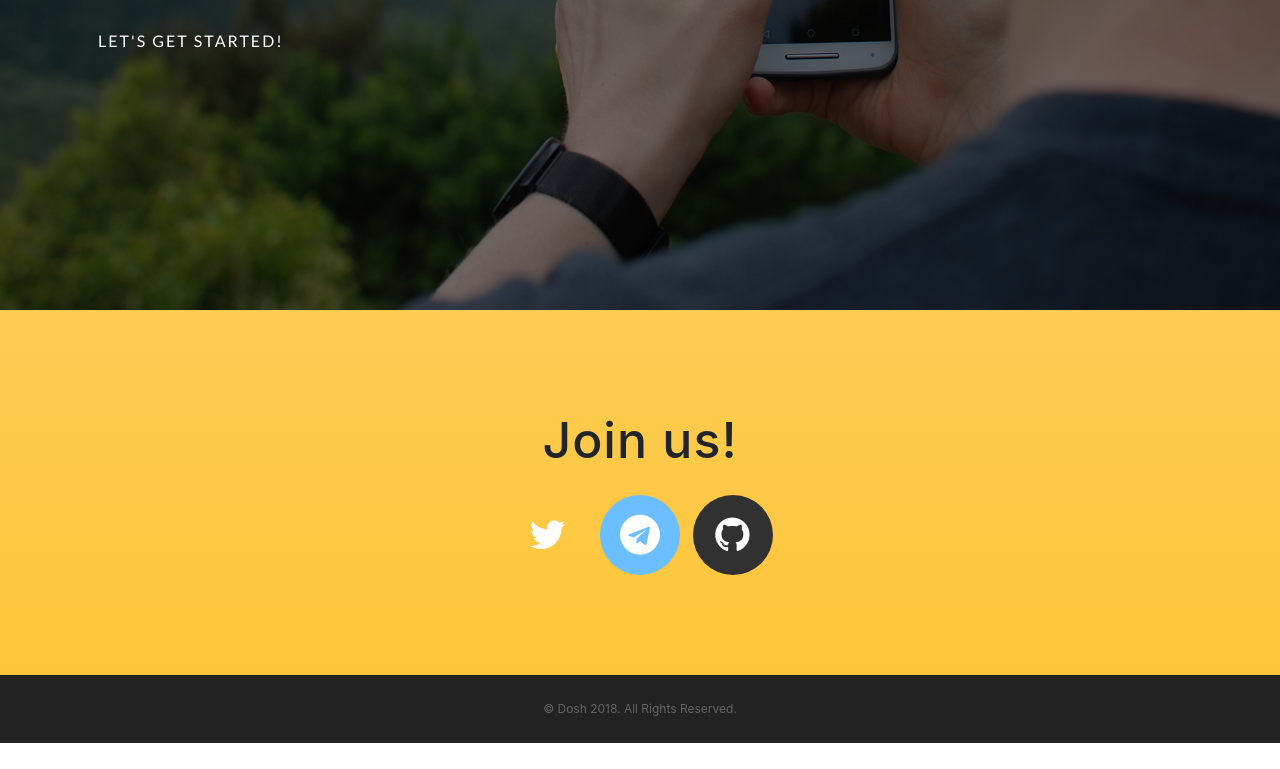
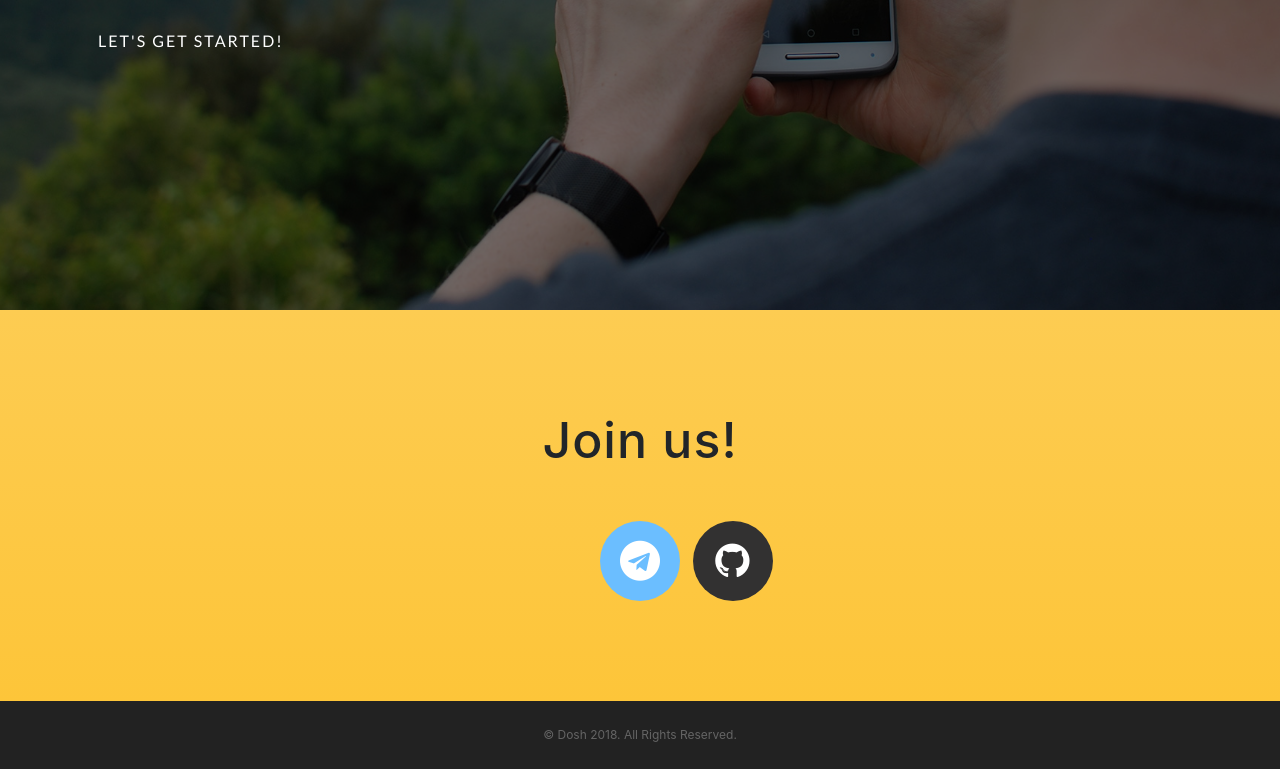
Before and after one commit to kaikzero/dosh-website, a website with bundled scripts: page index.html in a window 1280 px wide. Shown: the part 3084-3853 px from the top of the page. Before the commit the page ends 3827 px from the top, so only its background shows below. Built offline with nearby package versions, Linux system fonts and the light colour scheme; a web font is replaced by a local one.

Commit message:
Update index.html

```diff
--- a/index.html
+++ b/index.html
@@ -176,7 +176,7 @@
         <ul class="list-inline list-social">
           <li class="list-inline-item social-twitter">
             <a href="https://twitter.com/doshcurrency">
-              <i class="fa fa-twitter"></i>
+<!--               <i class="fa fa-twitter"></i> -->
             </a>
           </li>
           <li class="list-inline-item social-telegram">
```
